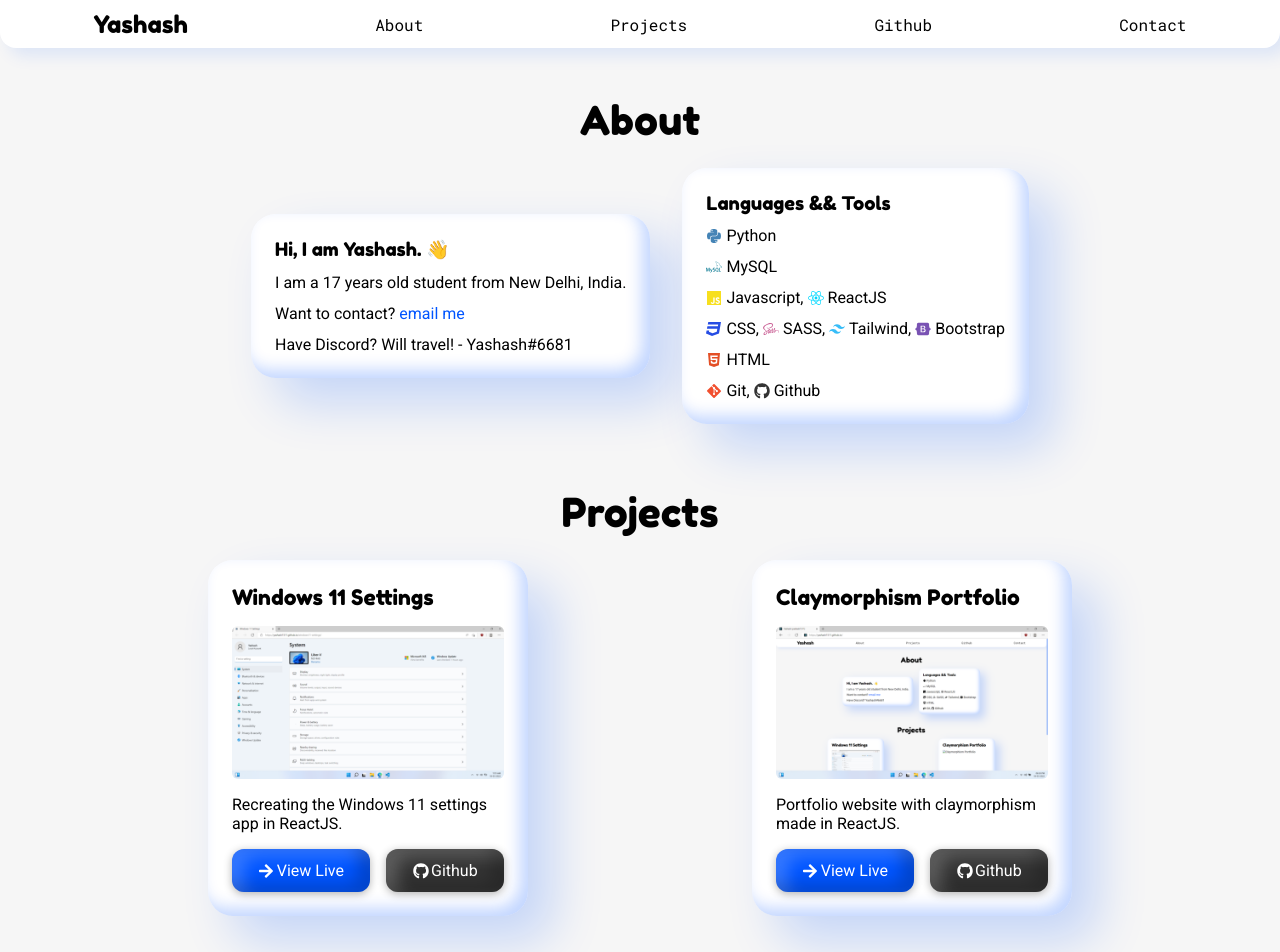
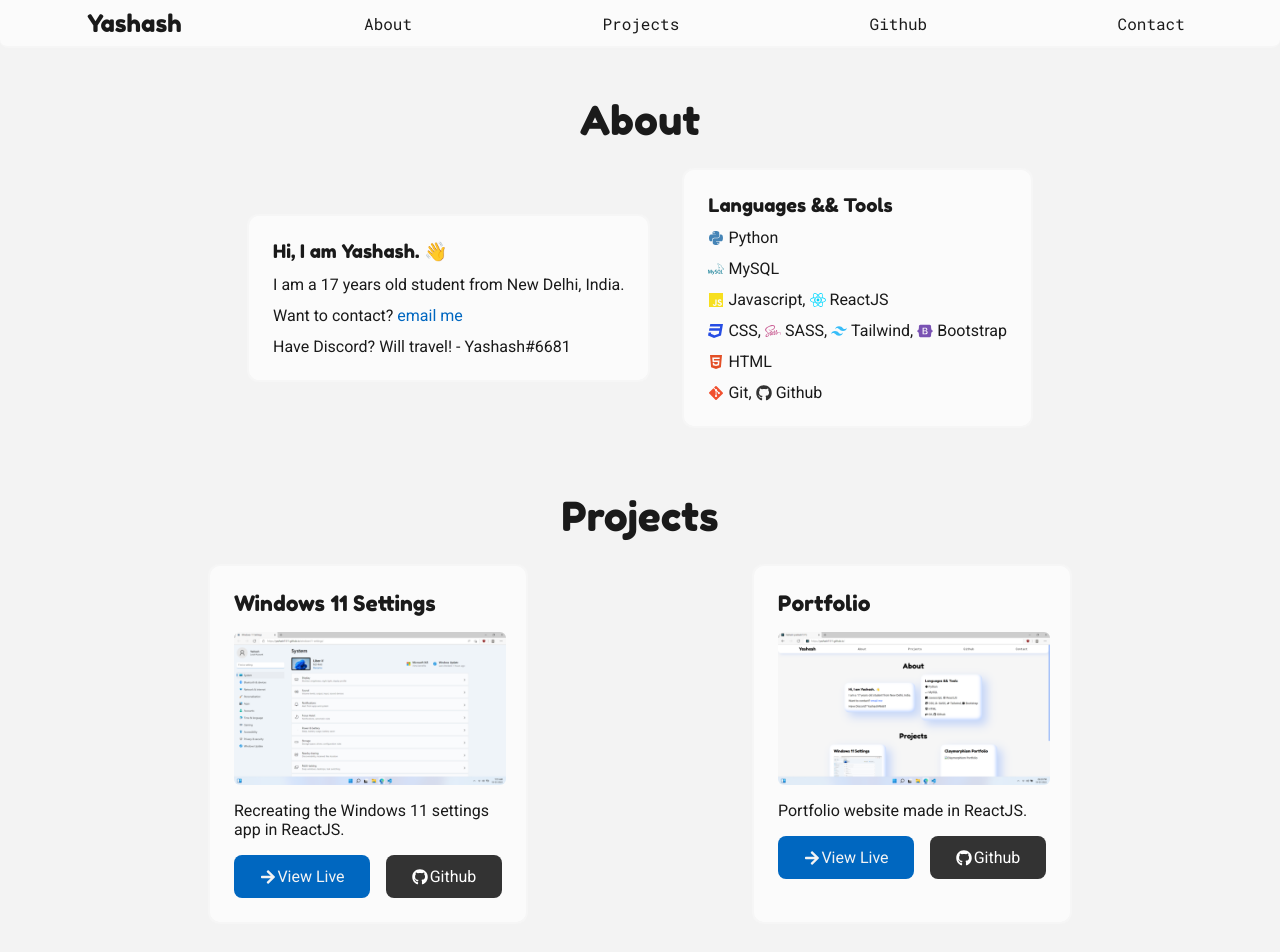
Before and after one commit to yashash-pugalia/portfolio, a React (Create React App) app: page / in a window 1280 px wide. Shown: the top 952 px of the page. Built offline with nearby package versions, Linux system fonts and the light colour scheme.

Commit message:
dark mode + remove claymorphism

```diff
--- a/src/App.js
+++ b/src/App.js
@@ -38,7 +38,7 @@ export default function App() {
         <section id="about">
           <h2>About</h2>
           <div className="abCont">
-            <div className="about clay">
+            <div className="about cardBox">
               <h3>Hi, I am Yashash. 👋</h3>
               <p>I am a 17 years old student from New Delhi, India.</p>
               <p>
@@ -53,7 +53,7 @@ export default function App() {
               </p>
               <p>Have Discord? Will travel! - Yashash#6681</p>
             </div>
-            <div className="skills clay">
+            <div className="skills cardBox">
               <h3>Languages {`&&`} Tools</h3>
               <p>
                 <FaPython color="4584b6" /> Python
--- a/src/components/Projects/ProjectCard.js
+++ b/src/components/Projects/ProjectCard.js
@@ -3,7 +3,7 @@ import { FaGithub, FaArrowRight } from "react-icons/fa";
 
 export const ProjectCard = ({ img, title, desc, repoLink, website }) => {
   return (
-    <div className="projectCard clay">
+    <div className="projectCard cardBox">
       <h3>{title}</h3>
       <img src={img} alt={title} width="272" height="153" />
       <p>{desc}</p>
--- a/src/components/Projects/data.json
+++ b/src/components/Projects/data.json
@@ -5,9 +5,9 @@
     "repoLink": "https://github.com/yashash1511/windows11-settings",
     "website": "https://yashash1511.github.io/windows11-settings/"
   },
-  "Claymorphism Portfolio": {
+  "Portfolio": {
     "img": "./img/portfolio.webp",
-    "desc": "Portfolio website with claymorphism made in ReactJS.",
+    "desc": "Portfolio website made in ReactJS.",
     "repoLink": "https://github.com/yashash1511/yashash1511.github.io",
     "website": "https://yashash1511.github.io/"
   }
--- a/src/style.scss
+++ b/src/style.scss
@@ -9,12 +9,22 @@ html {
   scroll-behavior: smooth;
 }
 :root {
-  --clrPrm: 220deg 100% 50%;
+  color-scheme: light dark;
+
+  --bg1: #f3f3f3;
+  --bg2: #fbfbfb;
+  --bg3: #f6f6f6;
+  --clr1: #1a1a1a;
+  --clr2: #5d5d5d;
+  --clrPrm: #0067c0;
+
+  --clrPrmHSL: 208deg 100% 38%;
 }
 
 body {
   font-family: "Roboto", sans-serif;
-  background: #f6f6f6;
+  background: var(--bg1);
+  color: var(--clr1);
 }
 
 h1,
@@ -25,7 +35,7 @@ h3 {
 }
 
 a {
-  color: hsl(var(--clrPrm));
+  color: var(--clrPrm);
   text-decoration: none;
 }
 
@@ -40,23 +50,17 @@ a {
 }
 .btn {
   padding: 12px 24px;
-  border-radius: 12px;
-  background: hsl(var(--clrPrm));
-  color: white;
-  box-shadow: 0 2px 8px 0 rgb(0 0 0 / 30%),
-    inset -12px -8px 16px rgb(0 0 0 / 20%),
-    inset 12px 8px 16px rgb(255 255 255 / 20%);
-  transition: all 333ms;
+  border-radius: 8px;
+  background: var(--clrPrm);
+  color: var(--bg1);
 
   &:hover {
-    border-radius: 8px;
-    box-shadow: 0 2px 8px 0 rgb(0 0 0 / 15%),
-      inset -12px -8px 16px rgb(255 255 255 / 20%),
-      inset 12px 8px 16px rgb(0 0 0 / 20%);
+    box-shadow: inset 0 0 0 100px rgb(0 0 0 / 10%);
   }
 }
 .btn-github {
   background: #333;
+  color: white;
 }
 
 nav {
@@ -67,17 +71,20 @@ nav {
   top: 0;
   height: 3rem;
   width: 100%;
-  background: white;
-  border-radius: 0 0 1rem 1rem;
-  box-shadow: 0.5rem 0.5rem 1rem hsl(var(--clrPrm) / 10%);
+  background: var(--bg2);
+  border-bottom: 2px solid var(--bg3);
+  border-radius: 0 0 8px 8px;
+  // box-shadow: 0.5rem 0.5rem 1rem hsl(var(--clrPrmHSL) / 10%);
 
   a {
     font-family: "Roboto Mono", monospace;
     color: inherit;
     transition: all 200ms;
+    padding: 4px 8px;
+    border-radius: 4px;
 
     &:hover {
-      color: hsl(var(--clrPrm));
+      background: var(--bg3);
     }
   }
 }
@@ -99,16 +106,14 @@ section {
   }
 }
 
-.clay {
-  background: white;
+.cardBox {
+  background: var(--bg2);
   padding: 1.5rem;
   margin-top: 1.5rem;
   display: flex;
   flex-direction: column;
-  border-radius: 25px;
-  box-shadow: 25px 25px 50px hsl(var(--clrPrm) / 20%),
-    inset -8px -8px 16px hsl(var(--clrPrm) / 24%),
-    inset 0px 10px 25px hsl(0deg 0% 100%);
+  border-radius: 12px;
+  border: 2px solid var(--bg3);
 }
 
 #about {
@@ -134,23 +139,26 @@ section {
 }
 
 footer {
-  background: hsl(var(--clrPrm) / 5%);
+  background: var(--bg2);
+  border-top: 2px solid var(--bg3);
+  border-radius: 8px 8px 0 0;
   padding: 1rem;
   text-align: center;
 
   a:hover {
-    text-decoration: underline;
+    background: var(--bg3);
   }
 }
 
-::-webkit-scrollbar {
-  width: 8px;
-}
-::-webkit-scrollbar-thumb {
-  background: hsl(var(--clrPrm) / 33%);
-  border-radius: 4px;
+@media (prefers-color-scheme: dark) {
+  :root {
+    --bg1: #202020;
+    --bg2: #2b2b2b;
+    --bg3: #323232;
+    --clr1: #ffffff;
+    --clr2: #cccccc;
+    --clrPrm: #4cc2ff;
 
-  &:hover {
-    background: hsl(var(--clrPrm) / 50%);
+    --clrPrmHSL: 200deg 100% 65%;
   }
 }
```
